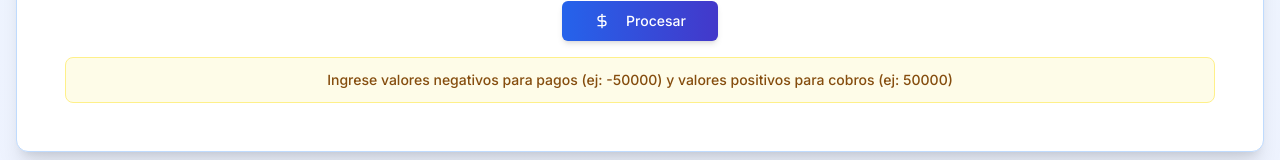
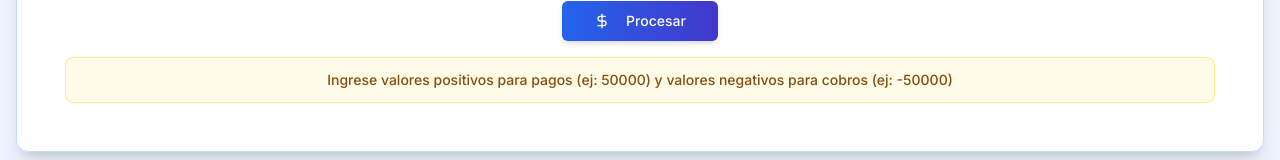
Before and after one commit to AgusPenteado21/panel, a Next.js app: page /acreditaciones/pasadores/ingresar-pagos-y-cobros in a window 1280 px wide. Shown: the part 354-514 px from the top of the page. Built offline with nearby package versions, Linux system fonts and the light colour scheme; no server answers; the database is empty.

Commit message:
Descripción de tus cambios

```diff
--- a/app/acreditaciones/pasadores/ingresar-pagos-y-cobros/page.tsx
+++ b/app/acreditaciones/pasadores/ingresar-pagos-y-cobros/page.tsx
@@ -230,10 +230,10 @@ export default function IngresarPagosYCobros() {
                                                         onChange={(e) => handleImporteChange(pasador.id, e.target.value)}
                                                         placeholder="0.00"
                                                         className={`w-full border-blue-200 focus:border-blue-500 focus:ring-blue-500 ${importes[pasador.id] && Number.parseFloat(importes[pasador.id]) < 0
-                                                                ? "text-red-600 font-medium"
-                                                                : importes[pasador.id] && Number.parseFloat(importes[pasador.id]) > 0
-                                                                    ? "text-green-600 font-medium"
-                                                                    : ""
+                                                            ? "text-red-600 font-medium"
+                                                            : importes[pasador.id] && Number.parseFloat(importes[pasador.id]) > 0
+                                                                ? "text-green-600 font-medium"
+                                                                : ""
                                                             }`}
                                                         step="0.01"
                                                     />
@@ -267,7 +267,7 @@ export default function IngresarPagosYCobros() {
 
                             <div className="text-center text-sm text-gray-600 bg-yellow-50 p-3 rounded-lg border border-yellow-200 w-full">
                                 <p className="font-medium text-yellow-800">
-                                    Ingrese valores negativos para pagos (ej: -50000) y valores positivos para cobros (ej: 50000)
+                                    Ingrese valores positivos para pagos (ej: 50000) y valores negativos para cobros (ej: -50000)
                                 </p>
                             </div>
                         </CardFooter>
```
